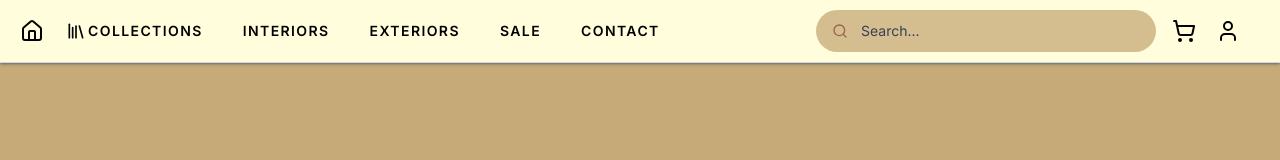
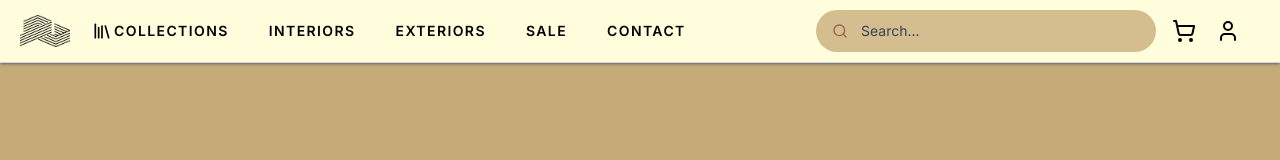
Before and after one commit to Pablodd1/BIwebsite, a Next.js app: page / in a window 1280 px wide. Shown: the top 160 px of the page. Built offline with nearby package versions, Linux system fonts and the light colour scheme.

Commit message:
add logo to navbar

```diff
--- /dev/null
+++ b/components/logo.jsx
@@ -0,0 +1,4 @@
+import Image from "next/image";
+
+const Logo = ({ size = 250 }) => <Image src={'/logo.png'} alt='Builiding innovation logo' className='' width={size} height={Number(size) * 250 / 163} />
+export default Logo;
--- a/components/navbar/main.js
+++ b/components/navbar/main.js
@@ -3,9 +3,10 @@ import { House, Library, Search, Shapes, User } from 'lucide-react';
 import Link from 'next/link';
 import { CartButton } from './cartBtn';
 import SearchFrom from './search';
+import Logo from 'My_UI/logo';
 
 const navItems = [
-    { label: 'Home', id: 'home', href: '/', icon: <House />, onlyIcon: true },
+    { label: 'Home', id: 'home', href: '/', icon: <Logo size={50} />, onlyIcon: true },
     { label: 'Collections', id: 'collections', icon:<Library className=' text-inherit h-5' />, href: '/collections' },
     { label: 'Interiors', id: 'interiors', href: '/collections/interior' },
     { label: 'Exteriors', id: 'exteriors', href: '/collections/exterior' },
```
Also changed, not shown: public/logo.png.
